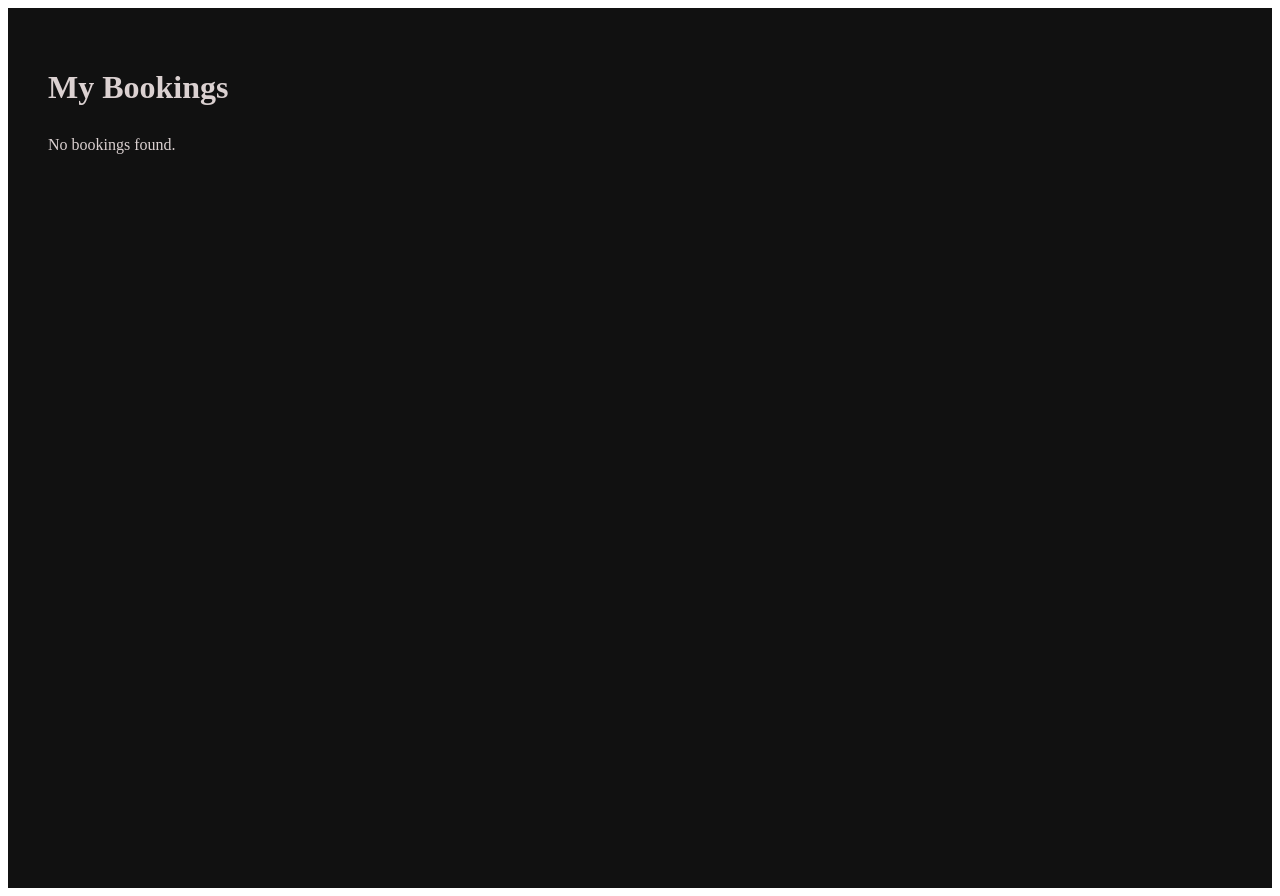
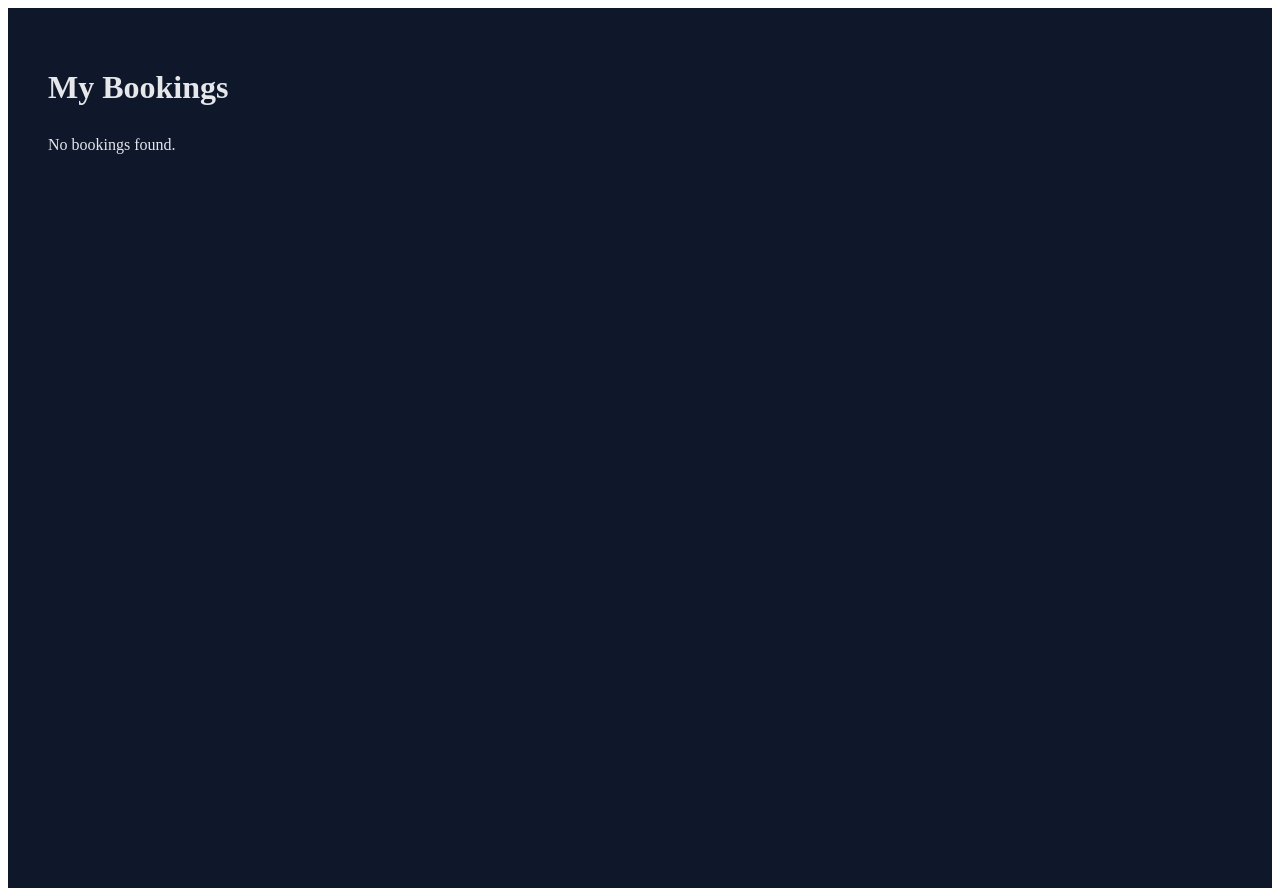
Before and after one commit to pkn367/hotel-booking, a React (Vite) app: page /my-bookings in a window 1280 px wide. Built offline with nearby package versions, Linux system fonts and the light colour scheme; sample sign-in values are in the browser's storage.

Commit message:
navy blue css

```diff
--- a/src/pages/MyBookings.jsx
+++ b/src/pages/MyBookings.jsx
@@ -48,22 +48,22 @@ const styles = {
   container: {
     padding: "40px",
     minHeight: "100vh",
-    backgroundColor: "#111",
-    color: "#dbd1d1",
+    backgroundColor: "#0f172a",
+    color: "#e5e7eb",
   },
   heading: {
     marginBottom: "30px",
   },
   card: {
-    border: "1px solid #555",
+    border: "1px solid #915757",
     padding: "25px",
     marginBottom: "25px",
     borderRadius: "12px",
-    backgroundColor: "#ded5d5",
+    backgroundColor: "#1e293b",
   },
   hotelName: {
     marginBottom: "12px",
-    color: "#ffd700",
+    color: "#facc15",
     fontSize: "22px",
   },
   cancelBtn: {
```
